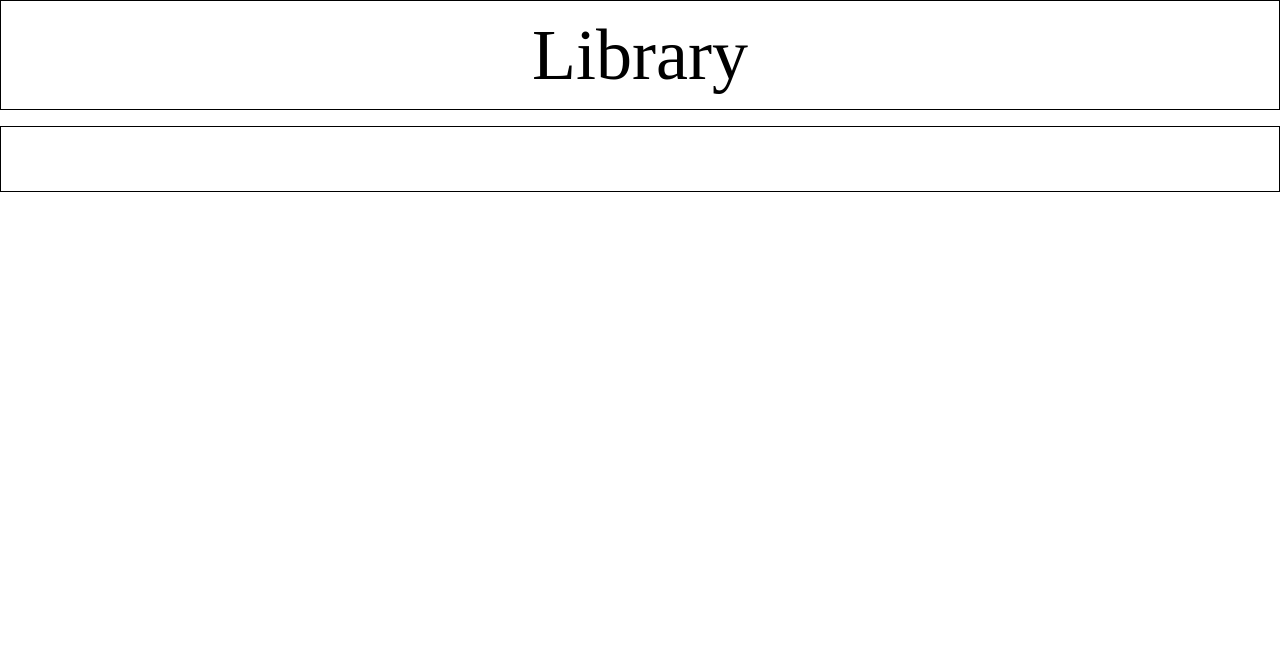
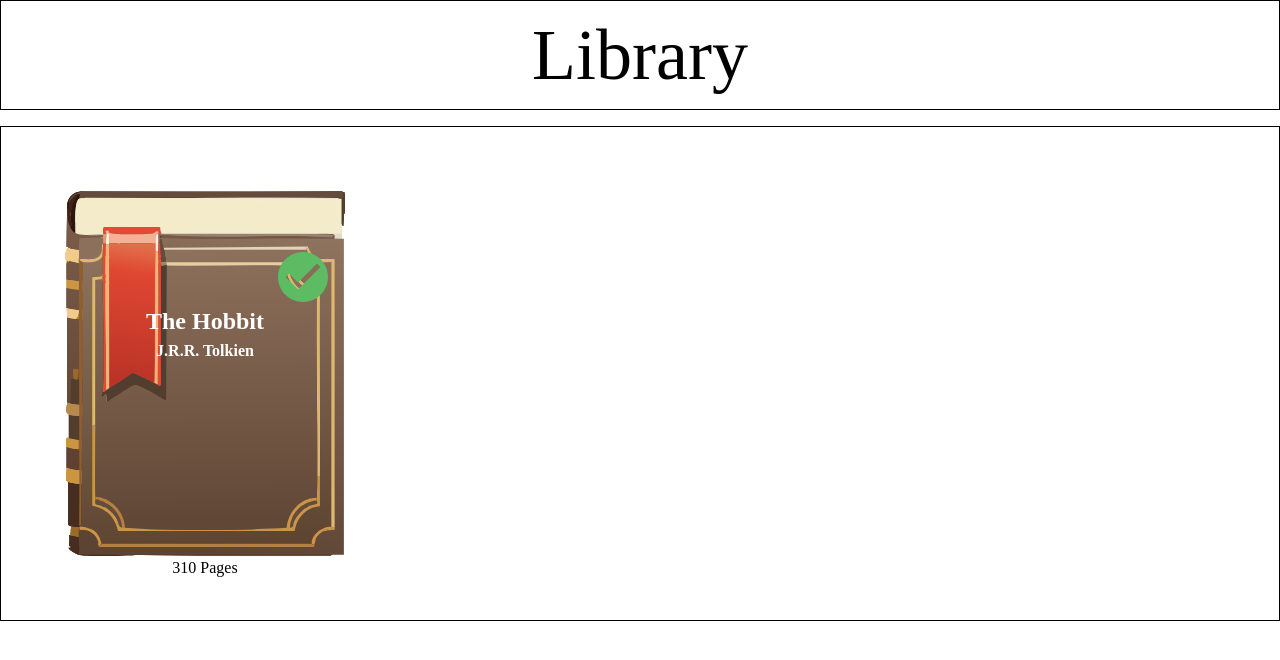
Before and after one commit to JohnJaeger/library, a plain HTML site: page index.html in a window 1280 px wide. Drawn offline with Linux system fonts and the light colour scheme.

Commit message:
Styled and positioned 'book' elements and children
- Removed placeholder 'book' divs.
- Created example 'book' div to reference when styling html elements
produced by javascript.
- Styled and positioned 'book' elements and their children. Style
changes include: size, font, position, margin/padding, and color.
- 'book-read-indicator' element will turn green when 'read' class is
toggled.

```diff
--- a/index.html
+++ b/index.html
@@ -12,10 +12,17 @@
         <h1>Library</h1>
     </header>
     <main>
-        <div class="book"></div>
-        <div class="book"></div>
-        <div class="book"></div>
-        <div class="book"></div>
+        <div class="book">
+            <img class="book-cover" src="SVG/book-cover.svg" alt="Default book cover">
+            <div class="book-information">
+                <span class="book-title">The Hobbit</span>
+                <span class="book-author">J.R.R. Tolkien</span>
+                <span class="book-pages">310 Pages</span>
+                <svg class="book-read-indicator read" viewBox="0 0 24 24">
+                    <path d="M12 2C6.5 2 2 6.5 2 12S6.5 22 12 22 22 17.5 22 12 17.5 2 12 2M10 17L5 12L6.41 10.59L10 14.17L17.59 6.58L19 8L10 17Z"></path>
+                </svg>
+            </div>
+        </div>
         <div class="add-book"></div>
     </main>
 </body>
--- a/style.css
+++ b/style.css
@@ -117,5 +117,54 @@ body > header{
 body > main{
     grid-area: main;
     border: 1px solid black;
-    padding: 32px 64px 32px 64px;
+    padding: 0px 32px 0px 32px;
 }
+
+main > .book{
+    position: relative;
+    margin: 64px 32px 64px 32px;
+}
+
+main > .book > .book-cover{
+    width: 17.5rem;
+    height: auto;
+}
+
+main > .book > .book-information{
+    width: 17.5rem;
+    height: 100%;
+    display: flex;
+    flex-direction: column;
+    align-items: center;
+    position: absolute;
+    top: 0rem;
+    padding: 7rem 2.75rem 2.75rem 2.75rem;
+}
+
+.book-information > .book-title{
+    font-size: 1.5rem;
+    font-weight: 700;
+    color: #FFFFFF;
+}
+
+.book-information > .book-author{
+    font-weight: 700;
+    color: #FFFFFF;
+}
+
+.book-information > .book-pages{
+    position: absolute;
+    bottom: -1.5rem;
+}
+
+.book-information > .book-read-indicator{
+    width: 3.75rem;
+    position: absolute;
+    right: 0.75rem;
+    top: 3.5rem;
+    fill: #D3D3D3;
+}
+
+.book-information > .book-read-indicator.read{
+    fill: #5DBB63;
+}
```
Also changed, not shown: SVG/book-cover.svg (added).
